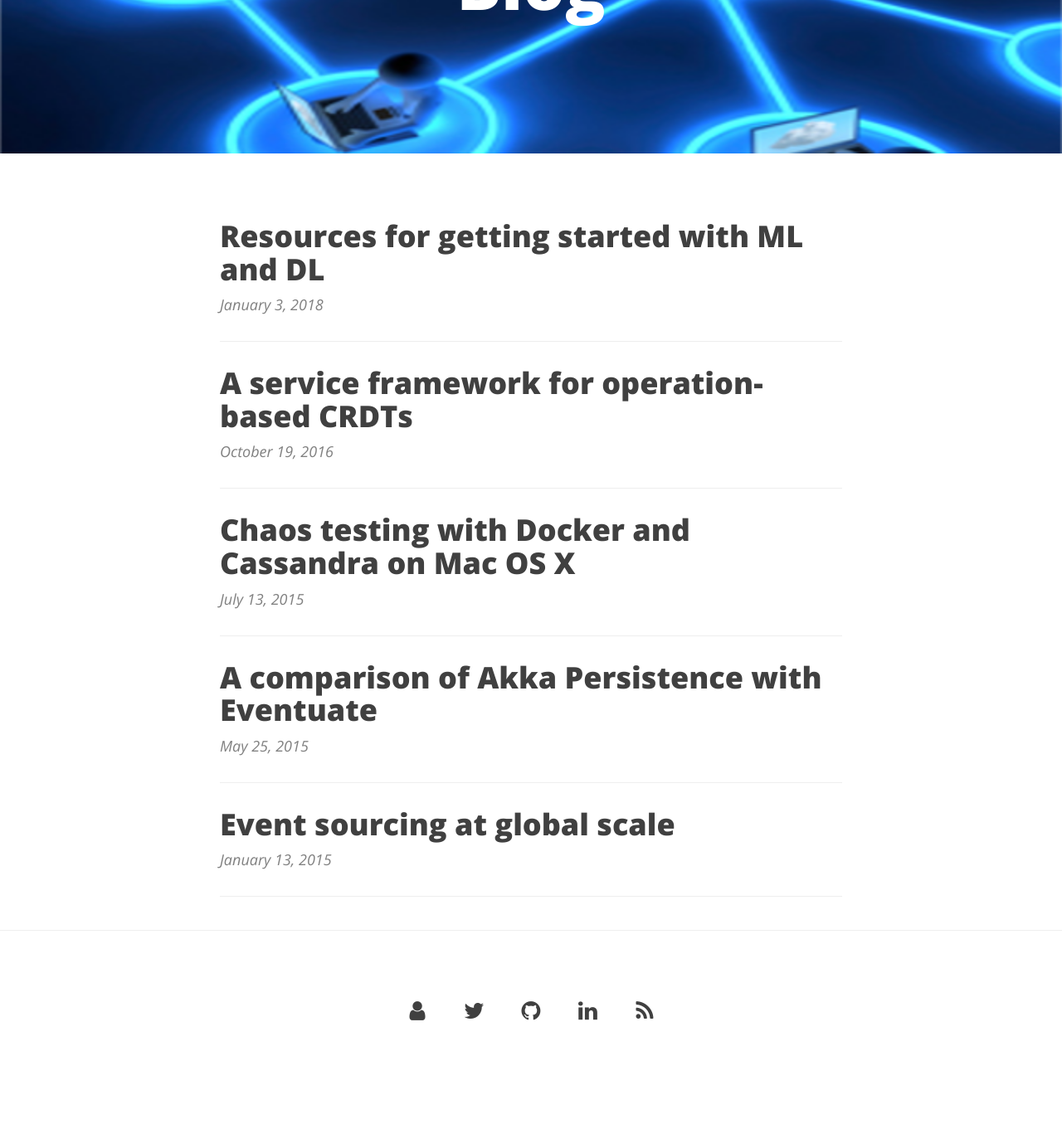
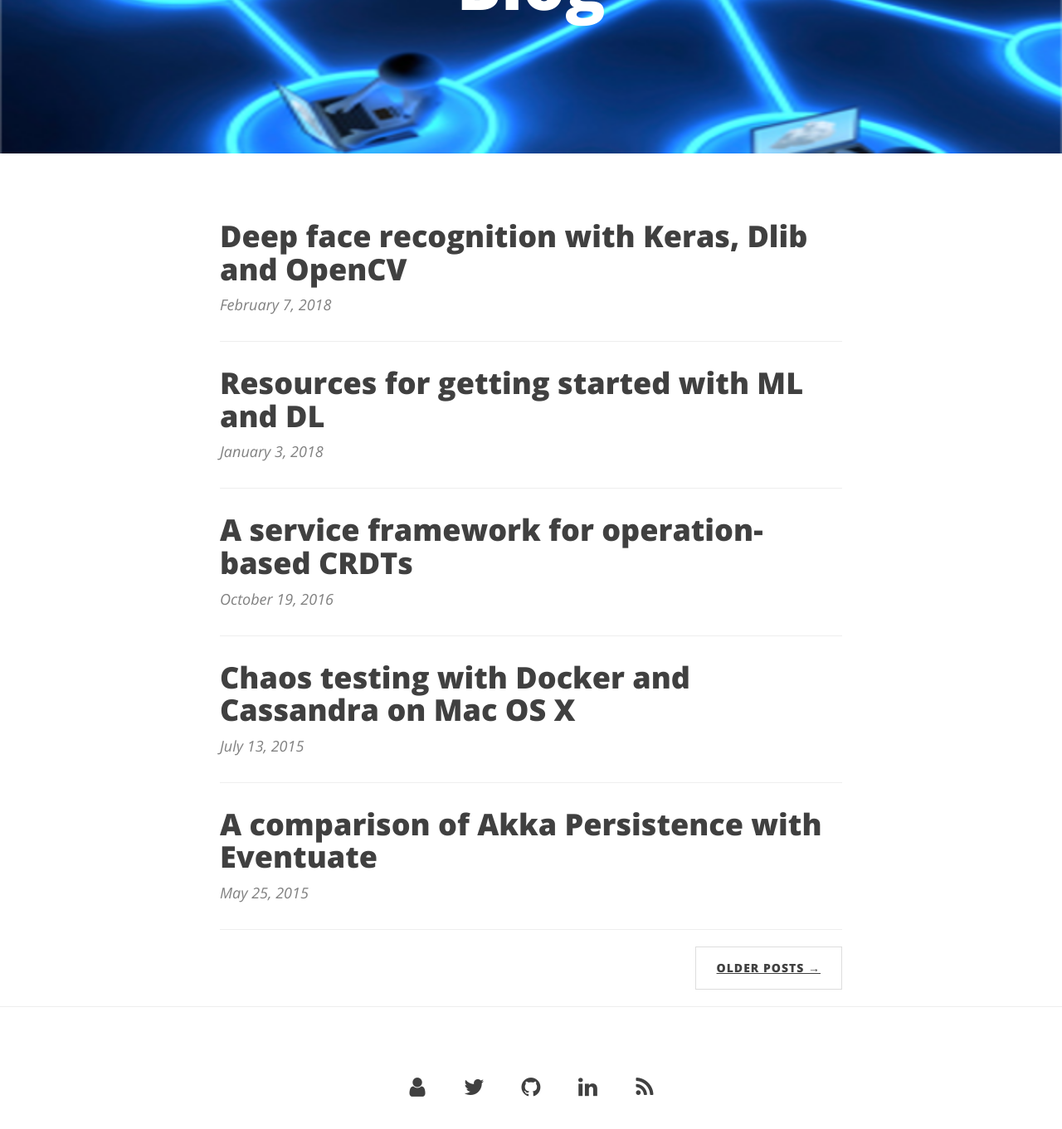
Before and after one commit to krasserm/krasserm.github.io, a Jekyll site: the page built from index.html, in a window 1280 px wide and 1400 px high, scrolled down 213 px. Shown: the top 1361 px of the window at 83% size. Built offline with Jekyll 4.4.1, drawn with Linux system fonts in a browser that asks for light colours; the list of posts is cut into pages by our own code; before the commit the page ends 1524 px from its top, so only the background shows below that; some of the changed lines change nothing that is shown.

Commit message:
Deep face recognition with Keras, Dlib and OpenCV

````diff
--- a/_includes/head.html
+++ b/_includes/head.html
@@ -30,4 +30,6 @@
         <script src="https://oss.maxcdn.com/libs/respond.js/1.4.2/respond.min.js"></script>
     <![endif]-->
 
+    <!-- MathJax support -->
+    <script src="https://cdnjs.cloudflare.com/ajax/libs/mathjax/2.7.0/MathJax.js?config=TeX-AMS-MML_HTMLorMML" type="text/javascript"></script>
 </head>
--- /dev/null
+++ b/_posts/2018-02-07-deep-face-recognition.md
@@ -0,0 +1,417 @@
+---
+title: Deep face recognition with Keras, Dlib and OpenCV
+layout: post
+comments: True
+author: "Martin Krasser"
+header-img: "img/distributed.png"
+---
+
+**There is a [runnable notebook](https://github.com/krasserm/face-recognition/blob/master/face-recognition.ipynb) of this article on Github.**
+
+Face recognition identifies a person on a digital image or video frame. In a nutshell, a face recognition system extracts features from an input face image and compares them to the features of labeled faces in a database. Comparison is based on a feature similarity metric and the label of the most similar database entry is used to label the input image. If the similarity value is above a certain threshold the input image is labeled as *unknown*. Comparing two face images to determine if they show the same person is known as face verification.
+
+This article uses a deep convolutional neural network (CNN) to extract features from input images. It follows the approach described in [[1]](https://arxiv.org/abs/1503.03832) with modifications inspired by the [OpenFace](http://cmusatyalab.github.io/openface/) project. [Keras](https://keras.io/) is used for implementing the CNN, [Dlib](http://dlib.net/) and [OpenCV](https://opencv.org/) for aligning faces on input images. Face recognition performance is evaluated on a small subset of the [LFW](http://vis-www.cs.umass.edu/lfw/) dataset which you can replace with your own custom dataset e.g. with images of your family and friends if you want to further experiment. After an overview of the CNN architecure and how a model can be trained, it is demonstrated how to:
+
+- Detect, transform, and crop faces on input images. This ensures that faces are aligned before feeding them into the CNN. This preprocessing step is very important for the performance of the neural network.
+- Use the CNN to extract 128-dimensional representations, or *embeddings*, of faces from the aligned input images. In the Euclidean embedding space, distance directly corresponds to face similarity.
+- Compare input embedding vectors to labeled embedding vectors in a database. Here, a support vector machine (SVM) and a KNN classifier, trained on labelled embedding vectors, play the role of a database. Face recognition in this context means predicting the label of new inputs.
+
+## CNN architecture and training
+
+The CNN architecture used here is a variant of the inception architecture [[2]](https://arxiv.org/abs/1409.4842). More precisely, it is a variant of the NN4 architecture described in [[1]](https://arxiv.org/abs/1503.03832) and identified as [nn4.small2](https://cmusatyalab.github.io/openface/models-and-accuracies/#model-definitions) model in the OpenFace project. This article uses a Keras implementation of that model whose definition was taken from the [Keras-OpenFace](https://github.com/iwantooxxoox/Keras-OpenFace) project. The architecture details aren't too important here, it's only useful to know that there is a fully connected layer with 128 hidden units followed by an L2 normalization layer on top of the convolutional base. These two top layers are referred to as the *embedding layer* from which the 128-dimensional embedding vectors can be obtained. The complete model is defined in [model.py](https://github.com/krasserm/face-recognition/blob/master/model.py) and a graphical overview is given in [model.png](https://github.com/krasserm/face-recognition/blob/master/model.png). A Keras version of the nn4.small2 model can be created with `create_model()`.
+
+
+```python
+from model import create_model
+
+nn4_small2 = create_model()
+```
+
+Model training aims to learn an embedding $$f(x)$$ of image $$x$$ such that the squared L2 distance between all faces of the same identity is small and the distance between a pair of faces from different identities is large. This can be achieved with a *triplet loss* $$L$$ that is minimized when the distance between an anchor image $$x^a_i$$ and a positive image $$x^p_i$$ (same identity) in embedding space is smaller than the distance between that anchor image and a negative image $$x^n_i$$ (different identity) by at least a margin $$\alpha$$.
+
+$$L = \sum^{m}_{i=1} \large[ \small {\mid \mid f(x_{i}^{a}) - f(x_{i}^{p})) \mid \mid_2^2} - {\mid \mid f(x_{i}^{a}) - f(x_{i}^{n})) \mid \mid_2^2} + \alpha \large ] \small_+$$
+
+$$[z]_+$$ means $$max(z,0)$$ and $$m$$ is the number of triplets in the training set. The triplet loss in Keras is best implemented with a custom layer as the loss function doesn't follow the usual `loss(input, target)` pattern. This layer calls `self.add_loss` to install the triplet loss:
+
+
+```python
+from keras import backend as K
+from keras.models import Model
+from keras.layers import Input, Layer
+
+# Input for anchor, positive and negative images
+in_a = Input(shape=(96, 96, 3))
+in_p = Input(shape=(96, 96, 3))
+in_n = Input(shape=(96, 96, 3))
+
+# Output for anchor, positive and negative embedding vectors
+# The nn4_small model instance is shared (Siamese network)
+emb_a = nn4_small2(in_a)
+emb_p = nn4_small2(in_p)
+emb_n = nn4_small2(in_n)
+
+class TripletLossLayer(Layer):
+    def __init__(self, alpha, **kwargs):
+        self.alpha = alpha
+        super(TripletLossLayer, self).__init__(**kwargs)
+
+    def triplet_loss(self, inputs):
+        a, p, n = inputs
+        p_dist = K.sum(K.square(a-p), axis=-1)
+        n_dist = K.sum(K.square(a-n), axis=-1)
+        return K.sum(K.maximum(p_dist - n_dist + self.alpha, 0), axis=0)
+
+    def call(self, inputs):
+        loss = self.triplet_loss(inputs)
+        self.add_loss(loss)
+        return loss
+
+# Layer that computes the triplet loss from anchor, positive and negative embedding vectors
+triplet_loss_layer = TripletLossLayer(alpha=0.2, name='triplet_loss_layer')([emb_a, emb_p, emb_n])
+
+# Model that can be trained with anchor, positive negative images
+nn4_small2_train = Model([in_a, in_p, in_n], triplet_loss_layer)
+```
+
+During training, it is important to select triplets whose positive pairs $$(x^a_i, x^p_i)$$ and negative pairs $$(x^a_i, x^n_i)$$ are hard to discriminate i.e. their distance difference in embedding space should be less than margin $$\alpha$$, otherwise, the network is unable to learn a useful embedding. Therefore, each training iteration should select a new batch of triplets based on the embeddings learned in the previous iteration. Assuming that a generator returned from a `triplet_generator()` call can generate triplets under these constraints, the network can be trained with:
+
+
+```python
+from data import triplet_generator
+
+# triplet_generator() creates a generator that continuously returns
+# ([a_batch, p_batch, n_batch], None) tuples where a_batch, p_batch
+# and n_batch are batches of anchor, positive and negative RGB images
+# each having a shape of (batch_size, 96, 96, 3).
+generator = triplet_generator()
+
+nn4_small2_train.compile(loss=None, optimizer='adam')
+nn4_small2_train.fit_generator(generator, epochs=10, steps_per_epoch=100)
+
+# Please note that the current implementation of the generator only generates
+# random image data. The main goal of this code snippet is to demonstrate
+# the general setup for model training. In the following, we will anyway
+# use a pre-trained model so we don't need a generator here that operates
+# on real training data. I'll maybe provide a fully functional generator
+# later.
+```
+
+The above code snippet should merely demonstrate how to setup model training. But instead of actually training a model from scratch we will now use a pre-trained model as training from scratch is very expensive and requires huge datasets to achieve good generalization performance. For example, [[1]](https://arxiv.org/abs/1503.03832) uses a dataset of 200M images consisting of about 8M identities.
+
+The OpenFace project provides [pre-trained models](https://cmusatyalab.github.io/openface/models-and-accuracies/#pre-trained-models) that were trained with the public face recognition datasets [FaceScrub](http://vintage.winklerbros.net/facescrub.html) and [CASIA-WebFace](http://arxiv.org/abs/1411.7923). The Keras-OpenFace project converted the weights of the pre-trained nn4.small2.v1 model to [CSV files](https://github.com/iwantooxxoox/Keras-OpenFace/tree/master/weights) which were then [converted here](https://github.com/krasserm/face-recognition/blob/master/face-recognition-convert.ipynb) to a binary format that can be loaded by Keras with `load_weights`:
+
+
+```python
+nn4_small2_pretrained = create_model()
+nn4_small2_pretrained.load_weights('weights/nn4.small2.v1.h5')
+```
+
+## Custom dataset
+
+To demonstrate face recognition on a custom dataset, a small subset of the [LFW](http://vis-www.cs.umass.edu/lfw/) dataset is used. It consists of 100 face images of [10 identities](https://github.com/krasserm/face-recognition/tree/master/images). The metadata for each image (file and identity name) are loaded into memory for later processing.
+
+
+```python
+import numpy as np
+import os.path
+
+class IdentityMetadata():
+    def __init__(self, base, name, file):
+        # dataset base directory
+        self.base = base
+        # identity name
+        self.name = name
+        # image file name
+        self.file = file
+
+    def __repr__(self):
+        return self.image_path()
+
+    def image_path(self):
+        return os.path.join(self.base, self.name, self.file)
+
+def load_metadata(path):
+    metadata = []
+    for i in os.listdir(path):
+        for f in os.listdir(os.path.join(path, i)):
+            metadata.append(IdentityMetadata(path, i, f))
+    return np.array(metadata)
+
+metadata = load_metadata('images')
+```
+
+## Face alignment
+
+The nn4.small2.v1 model was trained with aligned face images, therefore, the face images from the custom dataset must be aligned too. Here, we use [Dlib](http://dlib.net/) for face detection and [OpenCV](https://opencv.org/) for image transformation and cropping to produce aligned 96x96 RGB face images. By using the [AlignDlib](https://github.com/krasserm/face-recognition/blob/master/align.py) utility from the OpenFace project this is straightforward:
+
+
+```python
+import cv2
+import matplotlib.pyplot as plt
+import matplotlib.patches as patches
+
+from align import AlignDlib
+
+%matplotlib inline
+
+def load_image(path):
+    img = cv2.imread(path, 1)
+    # OpenCV loads images with color channels
+    # in BGR order. So we need to reverse them
+    return img[...,::-1]
+
+# Initialize the OpenFace face alignment utility
+alignment = AlignDlib('models/landmarks.dat')
+
+# Load an image of Jacques Chirac
+jc_orig = load_image(metadata[2].image_path())
+
+# Detect face and return bounding box
+bb = alignment.getLargestFaceBoundingBox(jc_orig)
+
+# Transform image using specified face landmark indices and crop image to 96x96
+jc_aligned = alignment.align(96, jc_orig, bb, landmarkIndices=AlignDlib.OUTER_EYES_AND_NOSE)
+
+# Show original image
+plt.subplot(131)
+plt.imshow(jc_orig)
+
+# Show original image with bounding box
+plt.subplot(132)
+plt.imshow(jc_orig)
+plt.gca().add_patch(patches.Rectangle((bb.left(), bb.top()), bb.width(), bb.height(), fill=False, color='red'))
+
+# Show aligned image
+plt.subplot(133)
+plt.imshow(jc_aligned);
+```
+
+
+![png](/img/2018-02-07/output_15_0.png)
+
+
+As described in the OpenFace [pre-trained models](https://cmusatyalab.github.io/openface/models-and-accuracies/#pre-trained-models) section, landmark indices `OUTER_EYES_AND_NOSE` are required for model nn4.small2.v1. Let's implement face detection, transformation and cropping as `align_image` function for later reuse.
+
+
+```python
+def align_image(img):
+    return alignment.align(96, img, alignment.getLargestFaceBoundingBox(img),
+                           landmarkIndices=AlignDlib.OUTER_EYES_AND_NOSE)
+```
+
+## Embedding vectors
+
+Embedding vectors can now be calculated by feeding the aligned and scaled images into the pre-trained network.
+
+
+```python
+embedded = np.zeros((metadata.shape[0], 128))
+
+for i, m in enumerate(metadata):
+    img = load_image(m.image_path())
+    img = align_image(img)
+    # scale RGB values to interval [0,1]
+    img = (img / 255.).astype(np.float32)
+    # obtain embedding vector for image
+    embedded[i] = nn4_small2_pretrained.predict(np.expand_dims(img, axis=0))[0]
+```
+
+Let's verify on a single triplet example that the squared L2 distance between its anchor-positive pair is smaller than the distance between its anchor-negative pair.
+
+
+```python
+def distance(emb1, emb2):
+    return np.sum(np.square(emb1 - emb2))
+
+def show_pair(idx1, idx2):
+    plt.figure(figsize=(8,3))
+    plt.suptitle(f'Distance = {distance(embedded[idx1], embedded[idx2]):.2f}')
+    plt.subplot(121)
+    plt.imshow(load_image(metadata[idx1].image_path()))
+    plt.subplot(122)
+    plt.imshow(load_image(metadata[idx2].image_path()));
+
+show_pair(2, 3)
+show_pair(2, 12)
+```
+
+
+![png](/img/2018-02-07/output_22_0.png)
+
+
+
+![png](/img/2018-02-07/output_22_1.png)
+
+
+As expected, the distance between the two images of Jacques Chirac is smaller than the distance between an image of Jacques Chirac and an image of Gerhard Schröder (0.30 < 1.12). But we still do not know what distance threshold $$\tau$$ is the best boundary for making a decision between *same identity* and *different identity*.
+
+## Distance threshold
+
+To find the optimal value for $$\tau$$, the face verification performance must be evaluated on a range of distance threshold values. At a given threshold, all possible embedding vector pairs are classified as either *same identity* or *different identity* and compared to the ground truth. Since we're dealing with skewed classes (much more negative pairs than positive pairs), we use the [F1 score](https://en.wikipedia.org/wiki/F1_score) as evaluation metric instead of [accuracy](http://scikit-learn.org/stable/modules/generated/sklearn.metrics.accuracy_score.html).
+
+
+```python
+from sklearn.metrics import f1_score, accuracy_score
+
+distances = [] # squared L2 distance between pairs
+identical = [] # 1 if same identity, 0 otherwise
+
+num = len(metadata)
+
+for i in range(num - 1):
+    for j in range(1, num):
+        distances.append(distance(embedded[i], embedded[j]))
+        identical.append(1 if metadata[i].name == metadata[j].name else 0)
+
+distances = np.array(distances)
+identical = np.array(identical)
+
+thresholds = np.arange(0.3, 1.0, 0.01)
+
+f1_scores = [f1_score(identical, distances < t) for t in thresholds]
+acc_scores = [accuracy_score(identical, distances < t) for t in thresholds]
+
+opt_idx = np.argmax(f1_scores)
+# Threshold at maximal F1 score
+opt_tau = thresholds[opt_idx]
+# Accuracy at maximal F1 score
+opt_acc = accuracy_score(identical, distances < opt_tau)
+
+# Plot F1 score and accuracy as function of distance threshold
+plt.plot(thresholds, f1_scores, label='F1 score');
+plt.plot(thresholds, acc_scores, label='Accuracy');
+plt.axvline(x=opt_tau, linestyle='--', lw=1, c='lightgrey', label='Threshold')
+plt.title(f'Accuracy at threshold {opt_tau:.2f} = {opt_acc:.3f}');
+plt.xlabel('Distance threshold')
+plt.legend();
+```
+
+
+![png](/img/2018-02-07/output_26_0.png)
+
+
+The face verification accuracy at $$\tau$$ = 0.56 is 95.7%. This is not bad given a baseline of 89% for a classifier that always predicts *different identity* (there are 980 pos. pairs and 8821 neg. pairs) but since nn4.small2.v1 is a relatively small model it is still less than what can be achieved by state-of-the-art models (> 99%).
+
+The following two histograms show the distance distributions of positive and negative pairs and the location of the decision boundary. There is a clear separation of these distributions which explains the discriminative performance of the network. One can also spot some strong outliers in the positive pairs class but these are not further analyzed here.
+
+
+```python
+dist_pos = distances[identical == 1]
+dist_neg = distances[identical == 0]
+
+plt.figure(figsize=(12,4))
+
+plt.subplot(121)
+plt.hist(dist_pos)
+plt.axvline(x=opt_tau, linestyle='--', lw=1, c='lightgrey', label='Threshold')
+plt.title('Distances (pos. pairs)')
+plt.legend();
+
+plt.subplot(122)
+plt.hist(dist_neg)
+plt.axvline(x=opt_tau, linestyle='--', lw=1, c='lightgrey', label='Threshold')
+plt.title('Distances (neg. pairs)')
+plt.legend();
+```
+
+
+![png](/img/2018-02-07/output_28_0.png)
+
+
+## Face recognition
+
+Given an estimate of the distance threshold $$\tau$$, face recognition is now as simple as calculating the distances between an input embedding vector and all embedding vectors in a database. The input is assigned the label (i.e. identity) of the database entry with the smallest distance if it is less than $$\tau$$ or label *unknown* otherwise. This procedure can also scale to large databases as it can be easily parallelized. It also supports one-shot learning, as adding only a single entry of a new identity might be sufficient to recognize new examples of that identity.
+
+A more robust approach is to label the input using the top $$k$$ scoring entries in the database which is essentially [KNN classification](https://en.wikipedia.org/wiki/K-nearest_neighbors_algorithm) with a Euclidean distance metric. Alternatively, a linear [support vector machine](https://en.wikipedia.org/wiki/Support_vector_machine) (SVM) can be trained with the database entries and used to classify i.e. identify new inputs. For training these classifiers we use 50% of the dataset, for evaluation the other 50%.
+
+
+```python
+from sklearn.preprocessing import LabelEncoder
+from sklearn.neighbors import KNeighborsClassifier
+from sklearn.svm import LinearSVC
+
+targets = np.array([m.name for m in metadata])
+
+encoder = LabelEncoder()
+encoder.fit(targets)
+
+# Numerical encoding of identities
+y = encoder.transform(targets)
+
+train_idx = np.arange(metadata.shape[0]) % 2 != 0
+test_idx = np.arange(metadata.shape[0]) % 2 == 0
+
+# 50 train examples of 10 identities (5 examples each)
+X_train = embedded[train_idx]
+# 50 test examples of 10 identities (5 examples each)
+X_test = embedded[test_idx]
+
+y_train = y[train_idx]
+y_test = y[test_idx]
+
+knn = KNeighborsClassifier(n_neighbors=1, metric='euclidean')
+svc = LinearSVC()
+
+knn.fit(X_train, y_train)
+svc.fit(X_train, y_train)
+
+acc_knn = accuracy_score(y_test, knn.predict(X_test))
+acc_svc = accuracy_score(y_test, svc.predict(X_test))
+
+print(f'KNN accuracy = {acc_knn}, SVM accuracy = {acc_svc}')
+```
+
+    KNN accuracy = 0.96, SVM accuracy = 0.98
+
+
+The KNN classifier achieves an accuracy of 96% on the test set, the SVM classifier 98%. Let's use the SVM classifier to illustrate face recognition on a single example.
+
+
+```python
+import warnings
+# Suppress LabelEncoder warning
+warnings.filterwarnings('ignore')
+
+example_idx = 29
+
+example_image = load_image(metadata[test_idx][example_idx].image_path())
+example_prediction = svc.predict([embedded[test_idx][example_idx]])
+example_identity = encoder.inverse_transform(example_prediction)[0]
+
+plt.imshow(example_image)
+plt.title(f'Recognized as {example_identity}');
+```
+
+
+![png](/img/2018-02-07/output_33_0.png)
+
+
+Seems reasonable :-) Classification results should actually be checked whether (a subset of) the database entries of the predicted identity have a distance less than $$\tau$$, otherwise one should assign an *unknown* label. This step is skipped here but can be easily added.
+
+
+
+## Dataset visualization
+
+To embed the dataset into 2D space for displaying identity clusters, [t-distributed Stochastic Neighbor Embedding](https://en.wikipedia.org/wiki/T-distributed_stochastic_neighbor_embedding) (t-SNE) is applied to the 128-dimensional embedding vectors. Except from a few outliers, identity clusters are well separated.
+
+
+```python
+from sklearn.manifold import TSNE
+
+X_embedded = TSNE(n_components=2).fit_transform(embedded)
+
+for i, t in enumerate(set(targets)):
+    idx = targets == t
+    plt.scatter(X_embedded[idx, 0], X_embedded[idx, 1], label=t)
+
+plt.legend(bbox_to_anchor=(1, 1));
+```
+
+
+![png](/img/2018-02-07/output_37_0.png)
+
+
+## References
+
+- [1] [FaceNet: A Unified Embedding for Face Recognition and Clustering](https://arxiv.org/abs/1503.03832)
+- [2] [Going Deeper with Convolutions](https://arxiv.org/abs/1409.4842)
````
Also changed, not shown: img/2018-02-07/output_15_0.png (added), img/2018-02-07/output_22_0.png (added), img/2018-02-07/output_22_1.png (added), img/2018-02-07/output_26_0.png (added), img/2018-02-07/output_28_0.png (added), img/2018-02-07/output_33_0.png (added), img/2018-02-07/output_37_0.png (added).
